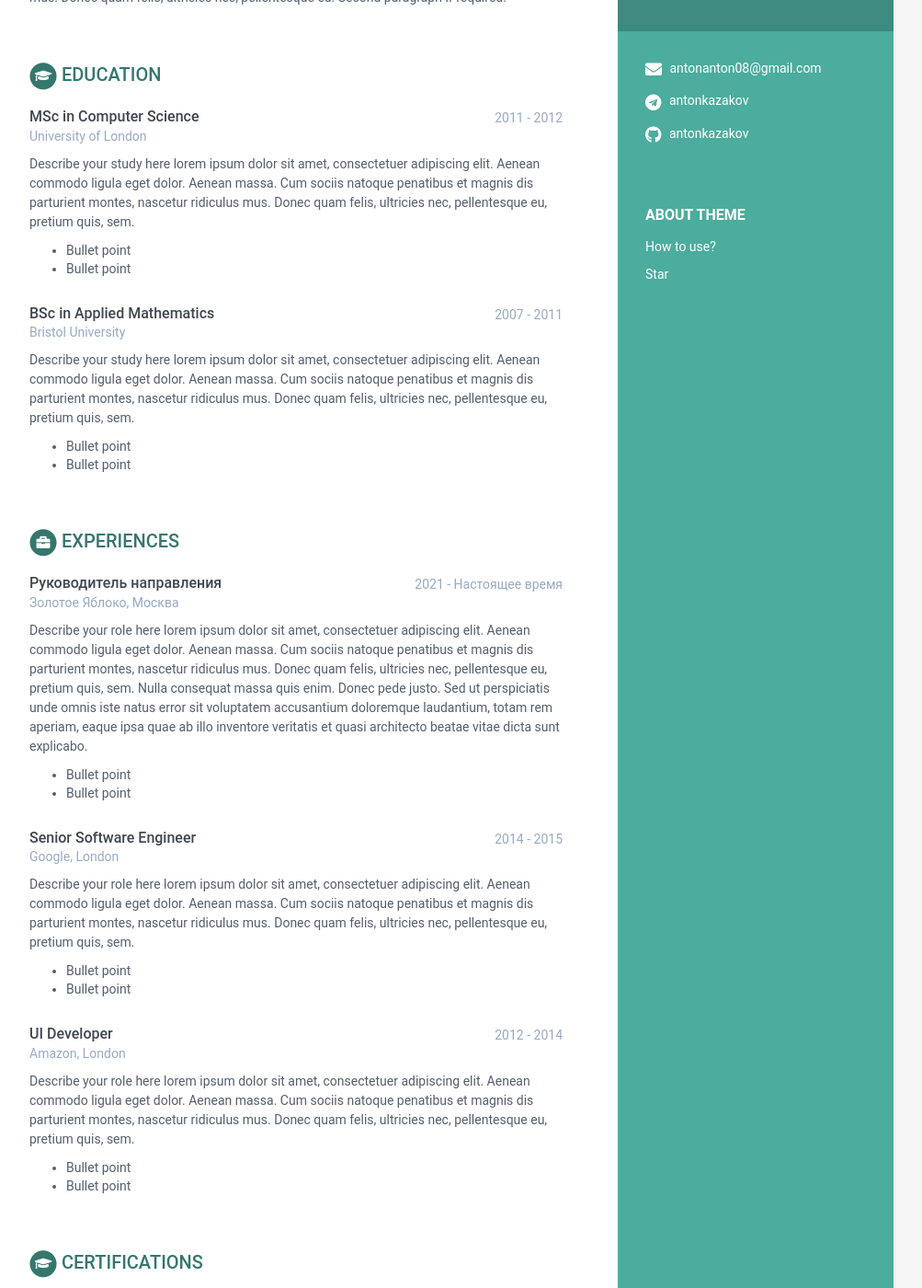
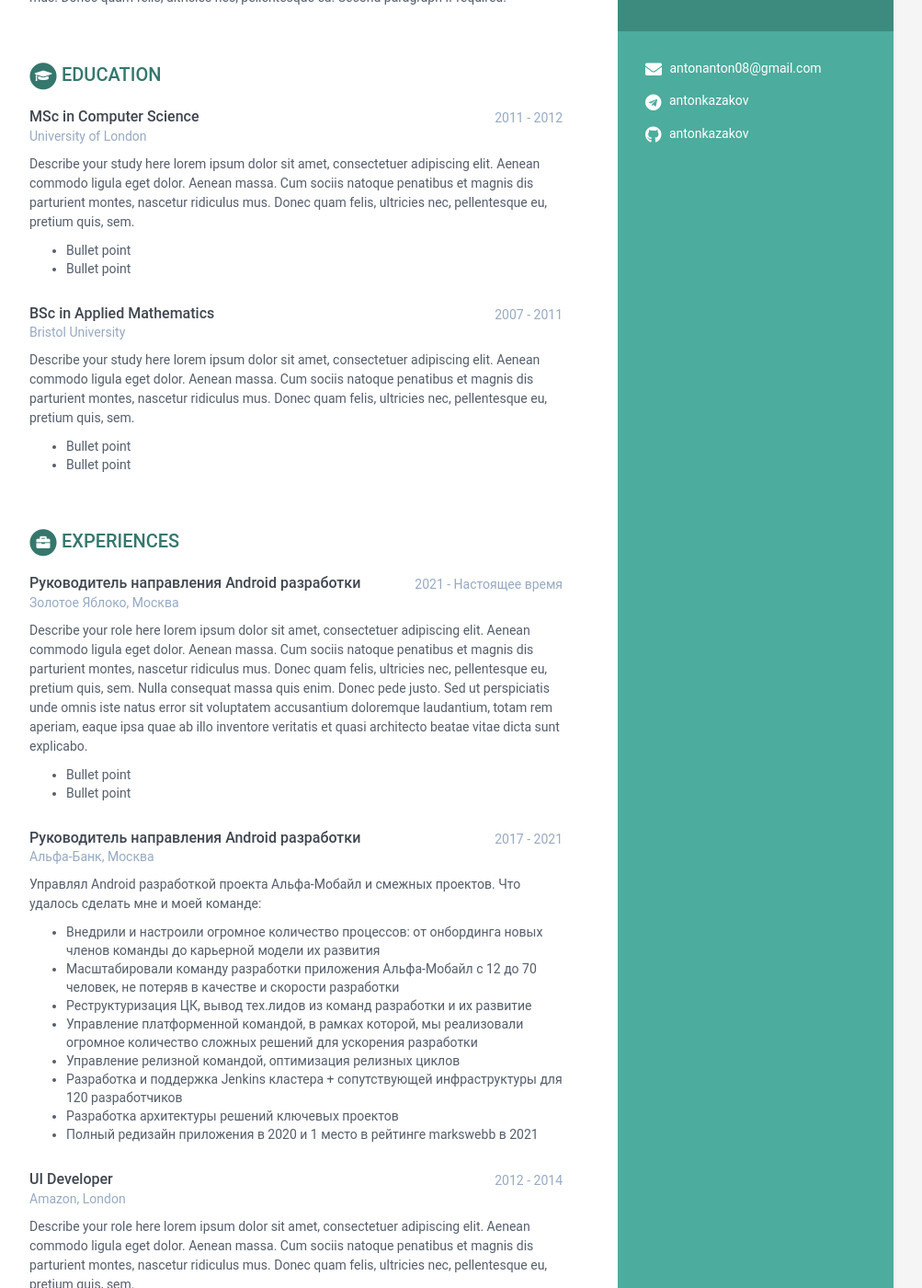
Before and after one commit to antonkazakov/antonkazakov.github.io, a Jekyll site: the page built from index.html, in a window 1280 px wide and 1400 px high, scrolled down 216 px. Shown: the whole window at 92% size, without its empty margins (168-1171 px from the left). Built offline with Jekyll 4.4.1, drawn with Linux system fonts in a browser that asks for light colours.

Commit message:
Update data.yml

```diff
--- a/_data/data.yml
+++ b/_data/data.yml
@@ -4,7 +4,7 @@
 
 sidebar:
   position: right # position of the sidebar : left or right
-  about: True # set to False or comment line if you want to remove the "how to use?" in the sidebar
+  about: False # set to False or comment line if you want to remove the "how to use?" in the sidebar
   education: False # set to False if you want education in main section instead of in sidebar
 
   # Profile information
@@ -91,7 +91,7 @@ education:
 experiences:
   title: Experiences
   info:
-    - role: Руководитель направления
+    - role: Руководитель направления Android разработки
       time: 2021 - Настоящее время
       company: Золотое Яблоко, Москва
       details: |
@@ -106,17 +106,20 @@ experiences:
         architecto beatae vitae dicta sunt explicabo.
           - Bullet point
           - Bullet point
-    - role: Senior Software Engineer
-      time: 2014 - 2015
-      company: Google, London
+    - role: Руководитель направления Android разработки
+      time: 2017 - 2021
+      company: Альфа-Банк, Москва
       details: |
-        Describe your role here lorem ipsum dolor sit amet, consectetuer
-        adipiscing elit. Aenean commodo ligula eget dolor. Aenean massa.
-        Cum sociis natoque penatibus et magnis dis parturient montes,
-        nascetur ridiculus mus. Donec quam felis, ultricies nec,
-        pellentesque eu, pretium quis, sem.
-          - Bullet point
-          - Bullet point
+        Управлял Android разработкой проекта Альфа-Мобайл и смежных проектов.
+        Что удалось сделать мне и моей команде:
+          - Внедрили и настроили огромное количество процессов: от онбординга новых членов команды до карьерной модели их развития
+          - Масштабировали команду разработки приложения Альфа-Мобайл с 12 до 70 человек, не потеряв в качестве и скорости разработки
+          - Реструктуризация ЦК, вывод тех.лидов из команд разработки и их развитие
+          - Управление платформенной командой, в рамках которой, мы реализовали огромное количество сложных решений для ускорения разработки
+          - Управление релизной командой, оптимизация релизных циклов
+          - Разработка и поддержка Jenkins кластера + сопутствующей инфраструктуры для 120 разработчиков
+          - Разработка архитектуры решений ключевых проектов
+          - Полный редизайн приложения в 2020 и 1 место в рейтинге markswebb в 2021
     - role: UI Developer
       time: 2012 - 2014
       company: Amazon, London
```
